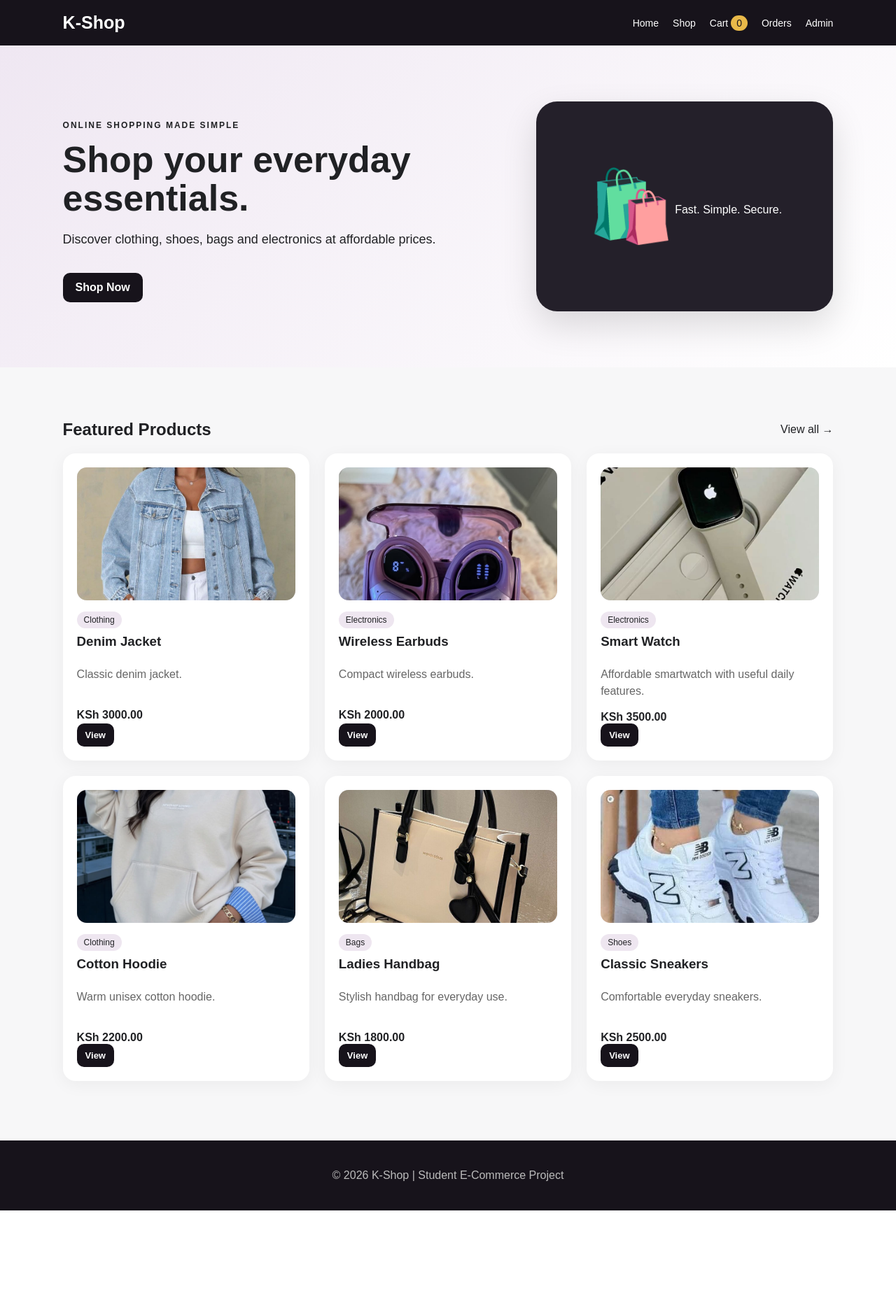
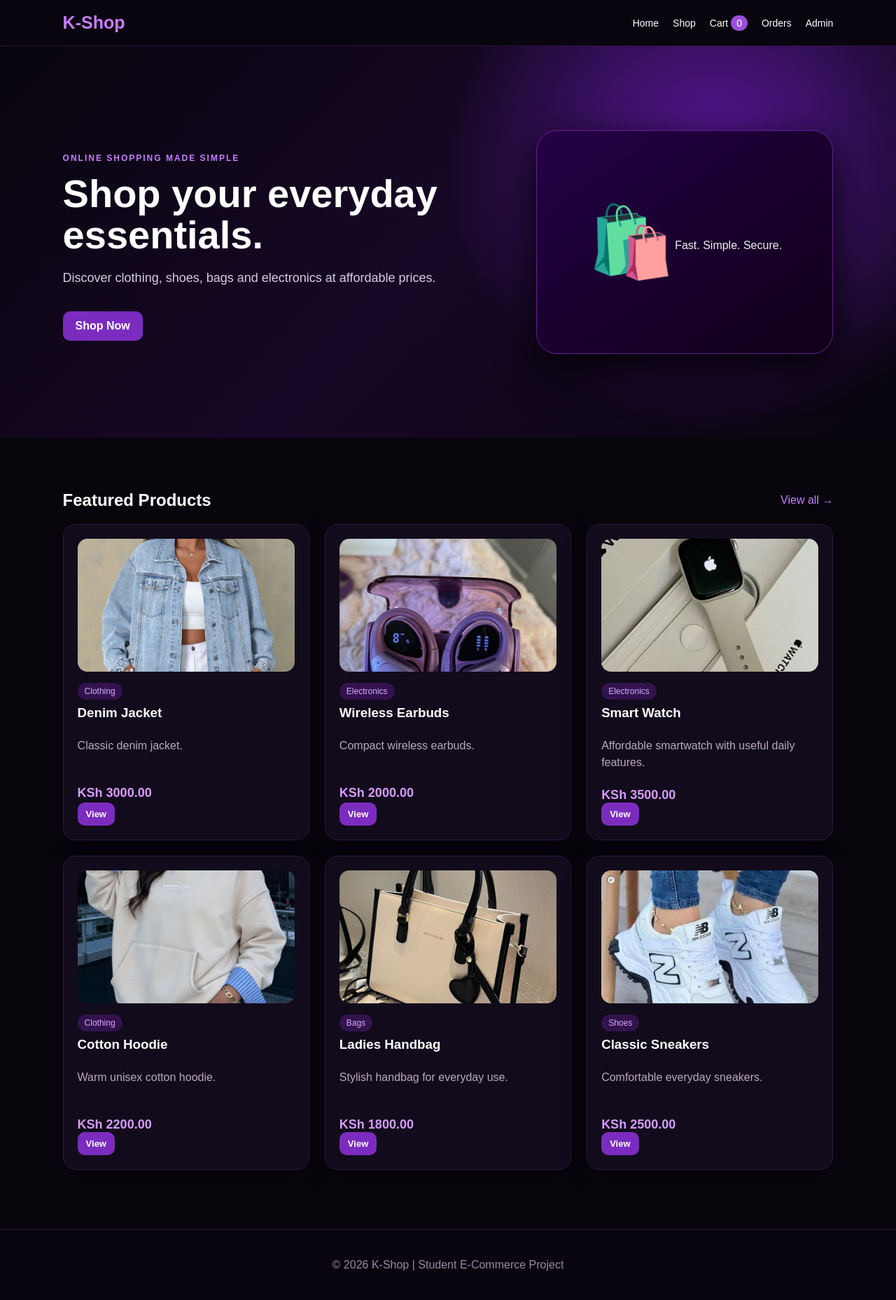
Before and after one commit to mwangifaith2244-bit/Faith-Mwangi--e-commerce-, a Flask app: page / in a window 1280 px wide. Shown: the whole page at 70% size. Before the commit the page ends 1730 px from the top, so only its background shows below. Run offline with Flask 3, Linux system fonts and the light colour scheme; data comes from the database, SQL or seed files in the repository.

Commit message:
Update style.css

```diff
--- a/static/css/style.css
+++ b/static/css/style.css
@@ -5,8 +5,8 @@
 body{
     margin:0;
     font-family:Arial,sans-serif;
-    background:#f7f7f8;
-    color:#202124;
+    background:#08050d;
+    color:#f5f0ff;
 }
 
 a{
@@ -15,7 +15,7 @@ a{
 }
 
 .navbar{
-    background:#17131b;
+    background:#09050f;
     color:white;
     display:flex;
     justify-content:space-between;
@@ -24,11 +24,13 @@ a{
     position:sticky;
     top:0;
     z-index:5;
+    border-bottom:1px solid #29143f;
 }
 
 .brand{
     font-size:25px;
     font-weight:800;
+    color:#c77dff;
 }
 
 .navlinks{
@@ -39,75 +41,94 @@ a{
 }
 
 .navlinks a:hover{
-    opacity:.75;
+    color:#c77dff;
 }
 
 .badge{
-    background:#e9b949;
-    color:#17131b;
+    background:#9d4edd;
+    color:white;
     border-radius:20px;
     padding:3px 8px;
 }
 
+/* MAIN */
 main{
     min-height:75vh;
 }
 
 /* HERO */
 .hero{
-    padding:80px 7%;
+    padding:90px 7%;
     display:grid;
     grid-template-columns:1.5fr 1fr;
     gap:40px;
     align-items:center;
-    background:linear-gradient(135deg,#efe7f2,#fff);
+    background:
+        radial-gradient(circle at 80% 30%,#5a189a 0%,transparent 35%),
+        linear-gradient(135deg,#08050d,#170827,#08050d);
+    min-height:560px;
 }
 
 .hero h1{
-    font-size:52px;
+    font-size:56px;
     line-height:1.05;
     margin:10px 0;
+    color:white;
 }
 
 .hero p{
     font-size:18px;
     line-height:1.6;
+    color:#d8cce3;
 }
 
 .eyebrow{
     font-size:12px!important;
     letter-spacing:2px;
     font-weight:bold;
+    color:#c77dff!important;
 }
 
 .hero-card{
-    min-height:300px;
+    min-height:320px;
     border-radius:30px;
-    background:#24202a;
-    color:white;
+    background:
+        linear-gradient(145deg,#240046,#100018);
+    border:1px solid #6a1b9a;
+    color:#c77dff;
     display:flex;
     justify-content:center;
     align-items:center;
     text-align:center;
     font-size:100px;
-    box-shadow:0 20px 50px #0002;
+    box-shadow:0 20px 60px #000;
 }
 
 .hero-card span{
     display:block;
     font-size:16px;
     margin-top:10px;
+    color:#eee;
 }
 
 /* SECTIONS */
 .section{
     padding:55px 7%;
+    background:#08050d;
 }
 
 .section-head{
     display:flex;
     justify-content:space-between;
     align-items:center;
+}
+
+.section-head h2{
+    color:white;
+}
+
+.section-head a{
+    color:#c77dff;
 }
 
 /* PRODUCT GRID */
@@ -120,13 +141,21 @@ main{
 
 /* PRODUCT CARD */
 .card{
-    background:white;
+    background:#120b1b;
+    border:1px solid #2d1740;
     border-radius:18px;
     padding:20px;
-    box-shadow:0 5px 25px #0000000d;
+    box-shadow:0 8px 30px #00000055;
     display:flex;
     flex-direction:column;
     height:100%;
+    transition:.2s;
+}
+
+.card:hover{
+    transform:translateY(-4px);
+    border-color:#8e44ad;
+    box-shadow:0 12px 35px #5a189a55;
 }
 
 /* PRODUCT IMAGE */
@@ -134,7 +163,7 @@ main{
     width:100%;
     height:190px;
     border-radius:14px;
-    background:#e9e4ea;
+    background:#21142b;
     display:flex;
     align-items:center;
     justify-content:center;
@@ -174,18 +203,26 @@ main{
 /* PRODUCT TEXT */
 .card h3{
     margin:8px 0;
+    color:white;
 }
 
 .card p{
-    color:#666;
+    color:#b9aabe;
     min-height:45px;
     line-height:1.5;
+}
+
+.card strong{
+    color:#d69cff;
+    font-size:18px;
+    margin-top:8px;
 }
 
 .tag{
     display:inline-block;
     margin-top:4px;
-    background:#eee6f0;
+    background:#32134d;
+    color:#d9a7ff;
     border-radius:20px;
     padding:5px 10px;
     font-size:12px;
@@ -197,12 +234,16 @@ main{
     display:inline-block;
     border:0;
     border-radius:10px;
-    background:#17131b;
-    color:#fff;
+    background:#7b2cbf;
+    color:white;
     padding:12px 18px;
     margin-top:15px;
     cursor:pointer;
     font-weight:bold;
+}
+
+.btn:hover{
+    background:#9d4edd;
 }
 
 .btn.small{
@@ -363,9 +428,10 @@ td{
 footer{
     text-align:center;
     padding:25px;
-    background:#17131b;
-    color:#bbb;
+    background:#09050f;
+    color:#9889a3;
     margin-top:30px;
+    border-top:1px solid #29143f;
 }
 
 /* MOBILE */
```
Also changed, not shown: other parts of static/css/style.css (+41 -12 lines).
